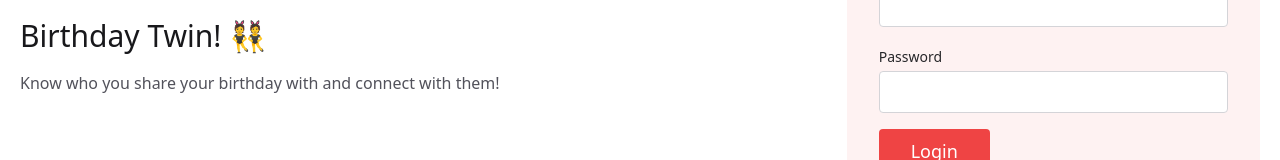
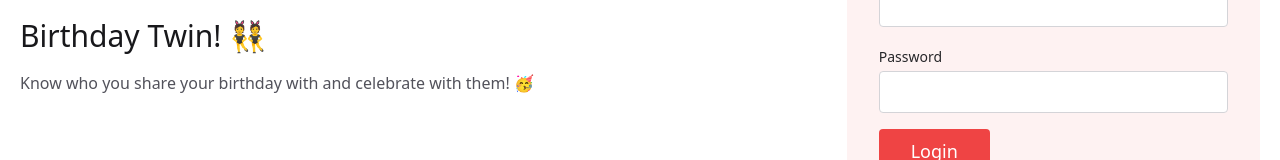
Before and after one commit to shahpreetk/mlh-hackbirthday, a React (Create React App) app: page / in a window 1280 px wide. Shown: the part 219-379 px from the top of the page. Built offline with nearby package versions, Linux system fonts and the light colour scheme; a web font is replaced by a local one.

Commit message:
sign up page content

```diff
--- a/src/pages/Login.js
+++ b/src/pages/Login.js
@@ -10,7 +10,7 @@ const Login = () => {
               Birthday Twin! 👯
             </h1>
             <p className="leading-relaxed mt-4">
-              Know who you share your birthday with and connect with them!
+              Know who you share your birthday with and celebrate with them! 🥳
             </p>
           </div>
           <div className="lg:w-2/6 md:w-1/2 bg-red-50 rounded-lg p-8 flex flex-col md:ml-auto w-full mt-10 md:mt-0">
--- a/src/pages/Signup.js
+++ b/src/pages/Signup.js
@@ -7,14 +7,10 @@ const Signup = () => {
         <div className="container px-5 py-24 mx-auto flex flex-wrap items-center">
           <div className="lg:w-3/5 md:w-1/2 md:pr-16 lg:pr-0 pr-0">
             <h1 className="title-font font-medium text-3xl text-gray-900">
-              Lorem ipsum dolor sit amet consectetur adipisicing elit. Ex,
-              officia!
+              Birthday Twin! 👯
             </h1>
             <p className="leading-relaxed mt-4">
-              Lorem ipsum dolor sit, amet consectetur adipisicing elit. Quam,
-              quos non! Doloremque corrupti impedit nulla delectus. Debitis quos
-              porro voluptatum cupiditate vel harum accusamus. Quas, asperiores!
-              Quisquam molestiae dolorum animi?
+              Know who you share your birthday with and celebrate with them! 🥳
             </p>
           </div>
           <div className="lg:w-2/6 md:w-1/2 bg-red-50 rounded-lg p-8 flex flex-col md:ml-auto w-full mt-10 md:mt-0">
```
